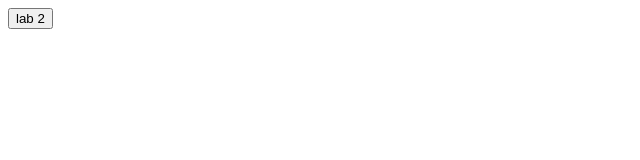
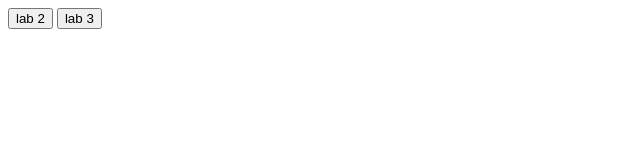
Before and after one commit to nekt2111/labsJS, a plain HTML site: page index.html in a window 1280 px wide. Shown: the whole page, without its empty margins (0-640 px from the left). Drawn offline with Linux system fonts and the light colour scheme.

Commit message:
Update index.html

```diff
--- a/index.html
+++ b/index.html
@@ -9,10 +9,16 @@
     <button onclick="lab2()">
         lab 2
     </button>
+    <button onclick="lab3()">
+        lab 3
+    </button>
     <script>
         function lab2() {
             window.location.replace('https://nekt2111.github.io/labsJS/lab2/index.html');
         }
+        function lab3(){
+             window.location.replace('https://nekt2111.github.io/labsJS/lab3/index.html')
+        }
     </script>
 </body>
 </html>
```
